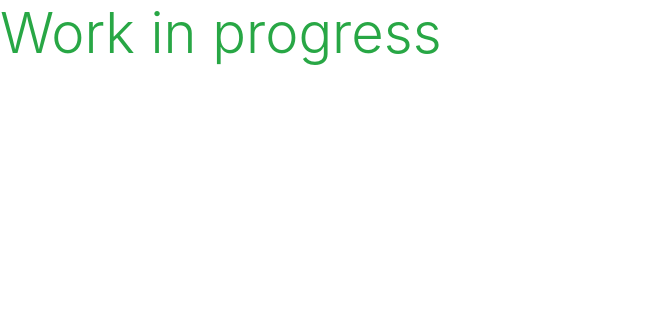
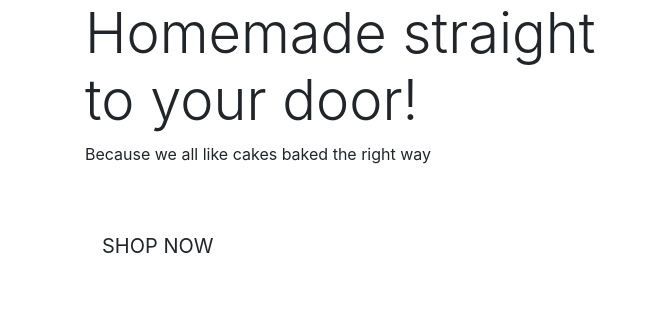
Before and after one commit to Dhracko/bakers_cake, a Django app: page / in a window 1280 px wide. Shown: the top 325 px of the page, without its empty margins (0-657 px from the left). Run offline with Django 3.2, Linux system fonts and the light colour scheme; some libraries are stand-ins or nearby versions.

Commit message:
Added Hero and message to homepage

```diff
--- a/home/templates/home/index.html
+++ b/home/templates/home/index.html
@@ -1,6 +1,30 @@
 {% extends "base.html" %}
 {% load static %}
 
+{% block page_header %}
+    <div class="container header-container">
+        <div class="row">
+            <div class="col"></div>
+        </div>
+    </div>
+{% endblock %}
+
 {% block content %}
-    <h1 class="display-4 text-success">Work in progress</h1>
+    <div class="container h-100">
+        <div class="row h-100">
+            <div class="col-7 col-md-6 my-auto">
+                <h1 class="display-4 logo-font text-black">
+                    Homemade straight to your door!
+                </h1>
+                <p>Because we all like cakes baked
+                    the right way
+                </p>
+                <div class="my-5">
+                    <h4>
+                        <a href="" class="shop-now-button btn btn-lg rounded text-uppercase py-3">Shop Now</a>
+                    </h4>
+                </div>
+            </div>
+        </div>
+    </div>
 {% endblock %}
```
